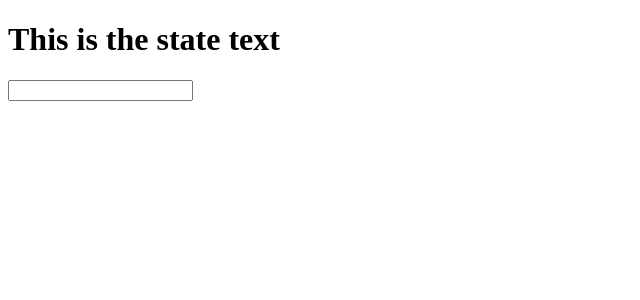
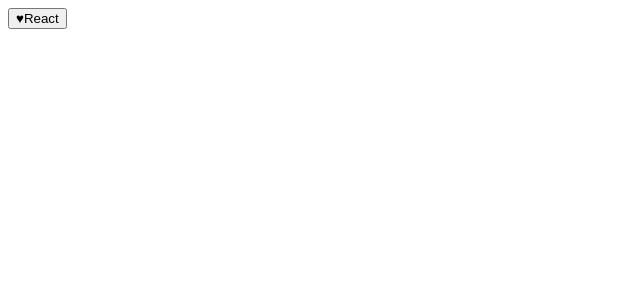
Before and after one commit to venkat4541/first-react-app, a React (Create React App) app in the folder first-react-app/: page / in a window 1280 px wide. Shown: the top 300 px of the page, without its empty margins (0-640 px from the left). Built offline with nearby package versions, Linux system fonts and the light colour scheme; the HTML template or start-up script is replaced by a standard one.

Commit message:
Nested data with props.children

```diff
--- a/first-react-app/src/App.js
+++ b/first-react-app/src/App.js
@@ -1,28 +1,17 @@
 import React from 'react';
 
 class App extends React.Component {
-  constructor() {
-    super();
-    this.state = {
-      txt: 'This is the state text'
-    }
-  }
-
-  update(e) {
-    this.setState({txt: e.target.value})
-  }
-
   render() {
-        return (
-          <div>
-            <h1>{this.state.txt}</h1>
-            <Widget update={this.update.bind(this)} />
-          </div>
-        )
+    return <button><Heart />React</button>
   }
 }
 
-const Widget = (props) =>
-  <input type="text" onChange={props.update} />
+const Button = (props) => <button>{props.children}</button>
+
+class Heart extends React.Component {
+  render() {
+    return <span>&hearts;</span>
+  }
+}
 
 export default App
```
